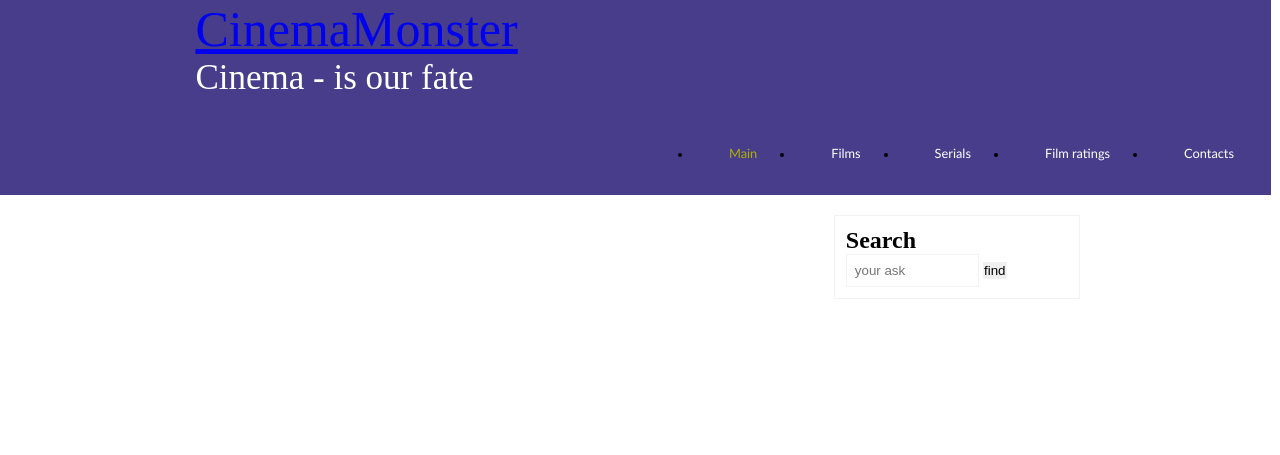
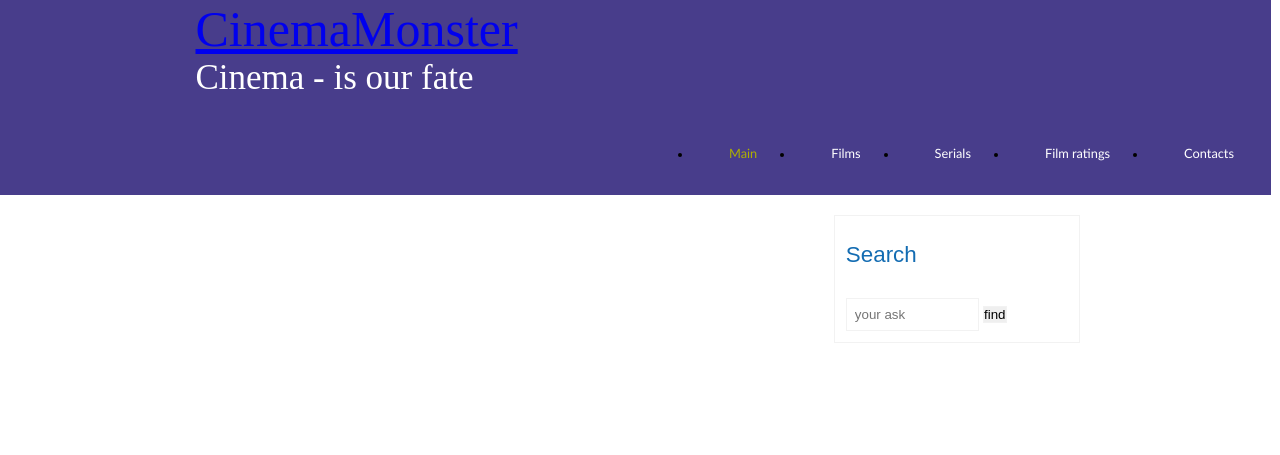
Before and after one commit to IgorSvidinskiy/public_html, a PHP site: page /1.html in a window 1280 px wide. Shown: the top 455 px of the page. Run offline with PHP 8.4, Linux system fonts and the light colour scheme.

Commit message:
practice3

```diff
--- a/css/style_sidebar.css
+++ b/css/style_sidebar.css
@@ -33,9 +33,21 @@ input, textarea
     border: solid 1px #f2f2f2;
 }
 
+h1, h2
+{
+    font: normal 170% 'century gothic', arial;
+    margin: 0 0 15px 0;
+    padding: 15px 0 15px 0;
+    color: #000;
+}
+
+h2{ font-size: 140%; }
+
 .btn
 {
     padding: 8px;
     background-color: white;
     cursor: pointer;
 }
+
+.sidebar h2{ color: #136cb2; }
```
